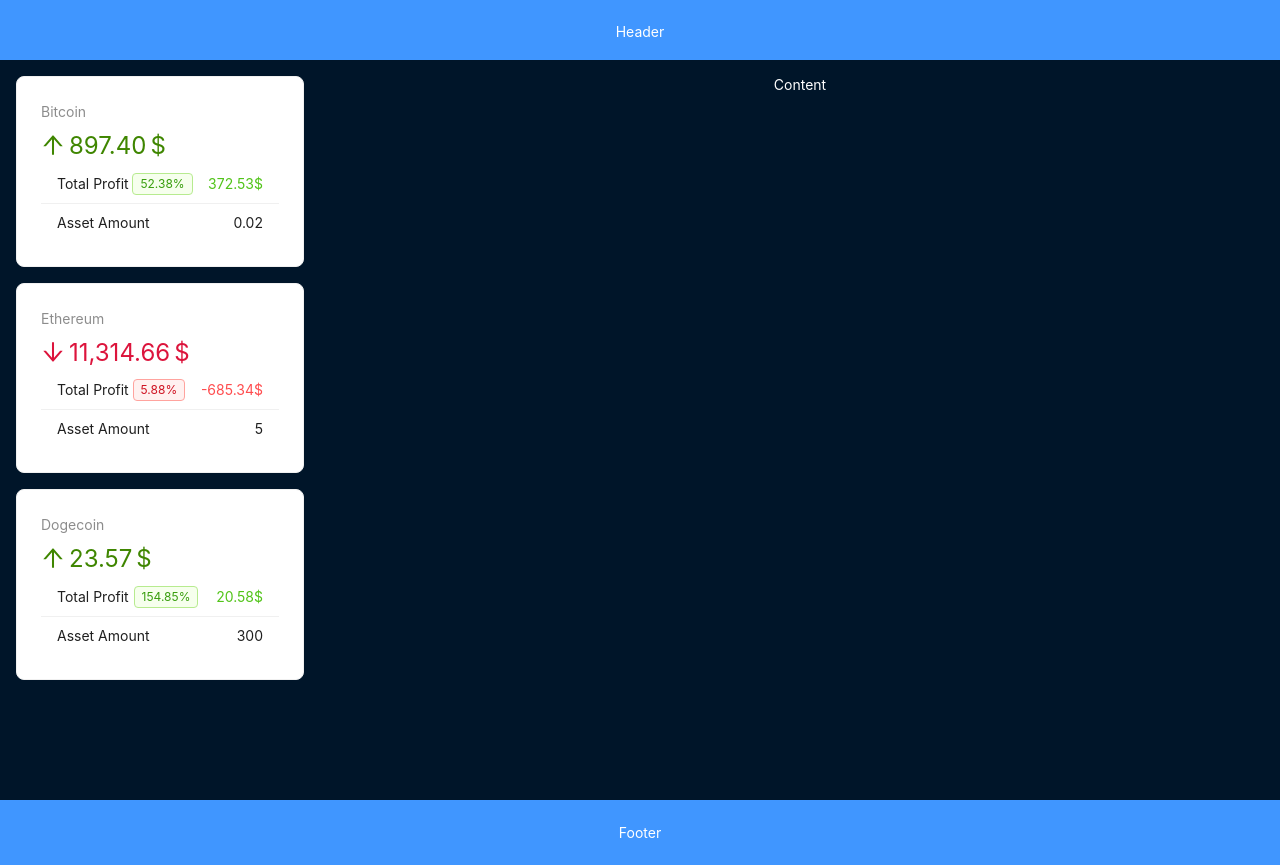
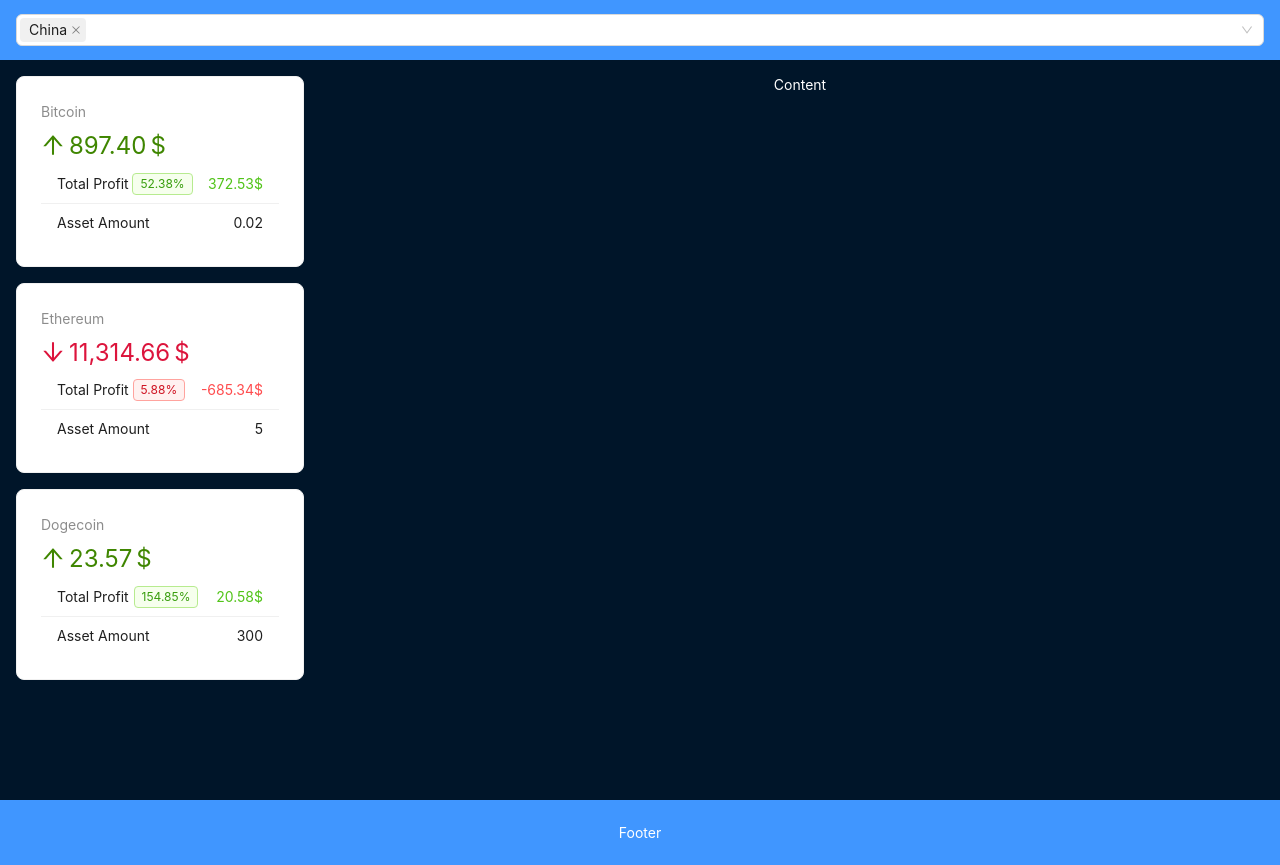
Before and after one commit to askend3d/react-crypto-app, a React (Vite) app: page / in a window 1280 px wide. Built offline with nearby package versions, Linux system fonts and the light colour scheme.

Commit message:
add header

```diff
--- a/src/components/layout/AppHeader.jsx
+++ b/src/components/layout/AppHeader.jsx
@@ -1,15 +1,67 @@
-import { Layout } from 'antd';
+import { Layout, Select, Button, Space } from "antd";
 
 const headerStyle = {
-    textAlign: 'center',
-    color: '#fff',
-    height: 60,
-    paddingInline: 48,
-    lineHeight: '64px',
-    backgroundColor: '#4096ff',
-  };
+  width: "100%",
+  textAlign: "center",
+  color: "#fff",
+  height: 60,
+  padding: "1rem",
+  display: "flex",
+  backgroundColor: "#4096ff",
+  justifyContent: "space-between",
+  alignItems: "center",
+};
+
+const handleChange = (value) => {
+  console.log(`selected ${value}`);
+};
+
+const options = [
+  {
+    label: "China",
+    value: "china",
+    emoji: "🇨🇳",
+    desc: "China (中国)",
+  },
+  {
+    label: "USA",
+    value: "usa",
+    emoji: "🇺🇸",
+    desc: "USA (美国)",
+  },
+  {
+    label: "Japan",
+    value: "japan",
+    emoji: "🇯🇵",
+    desc: "Japan (日本)",
+  },
+  {
+    label: "Korea",
+    value: "korea",
+    emoji: "🇰🇷",
+    desc: "Korea (韩国)",
+  },
+];
 export default function appHeader() {
-    return (
-        <Layout.Header style={headerStyle}>Header</Layout.Header>
-    )
+  return (
+    <Layout.Header style={headerStyle}>
+      <Select
+        mode="multiple"
+        style={{ width: "100%" }}
+        placeholder="select one country"
+        defaultValue={["china"]}
+        onChange={handleChange}
+        optionLabelProp="label"
+        options={options}
+        optionRender={(option) => (
+          <Space>
+            <span role="img" aria-label={option.data.label}>
+              {option.data.emoji}
+            </span>
+            {option.data.desc}
+          </Space>
+        )}
+      />
+    </Layout.Header>
+  );
 }
```
